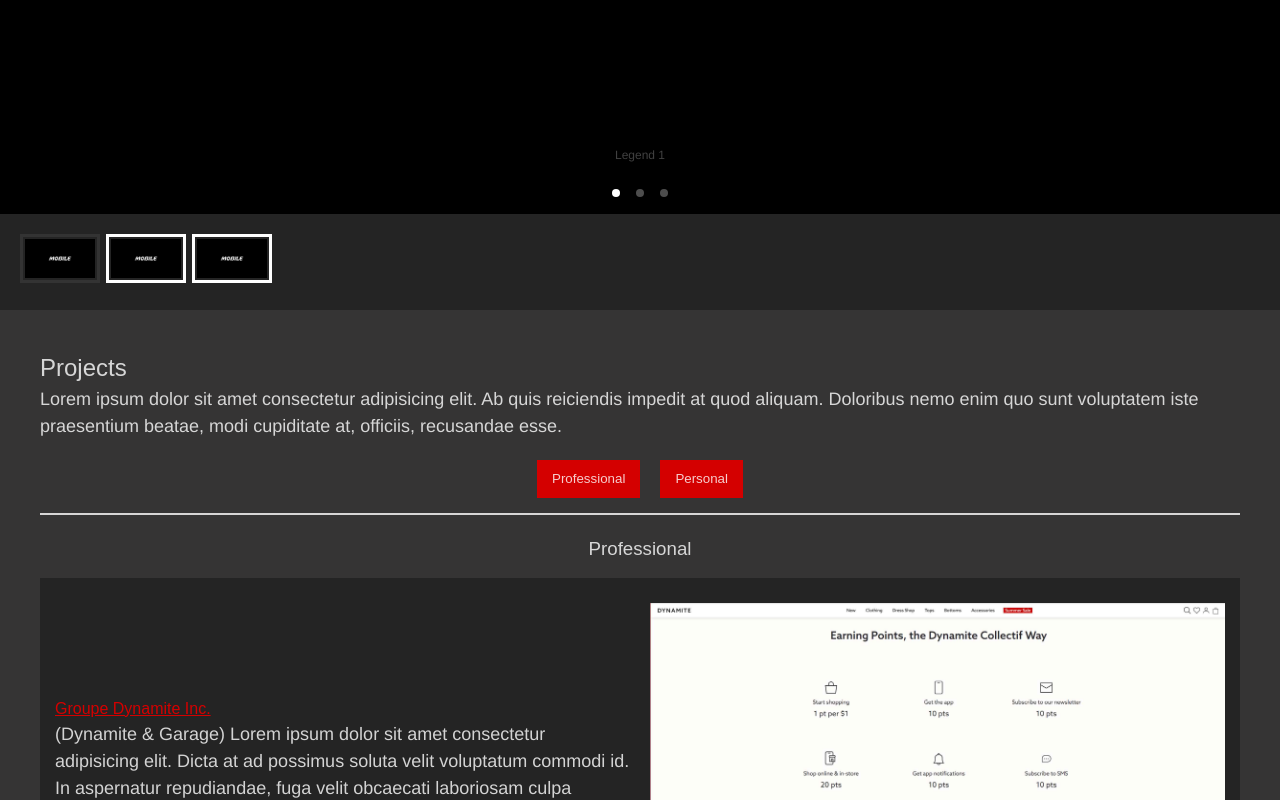
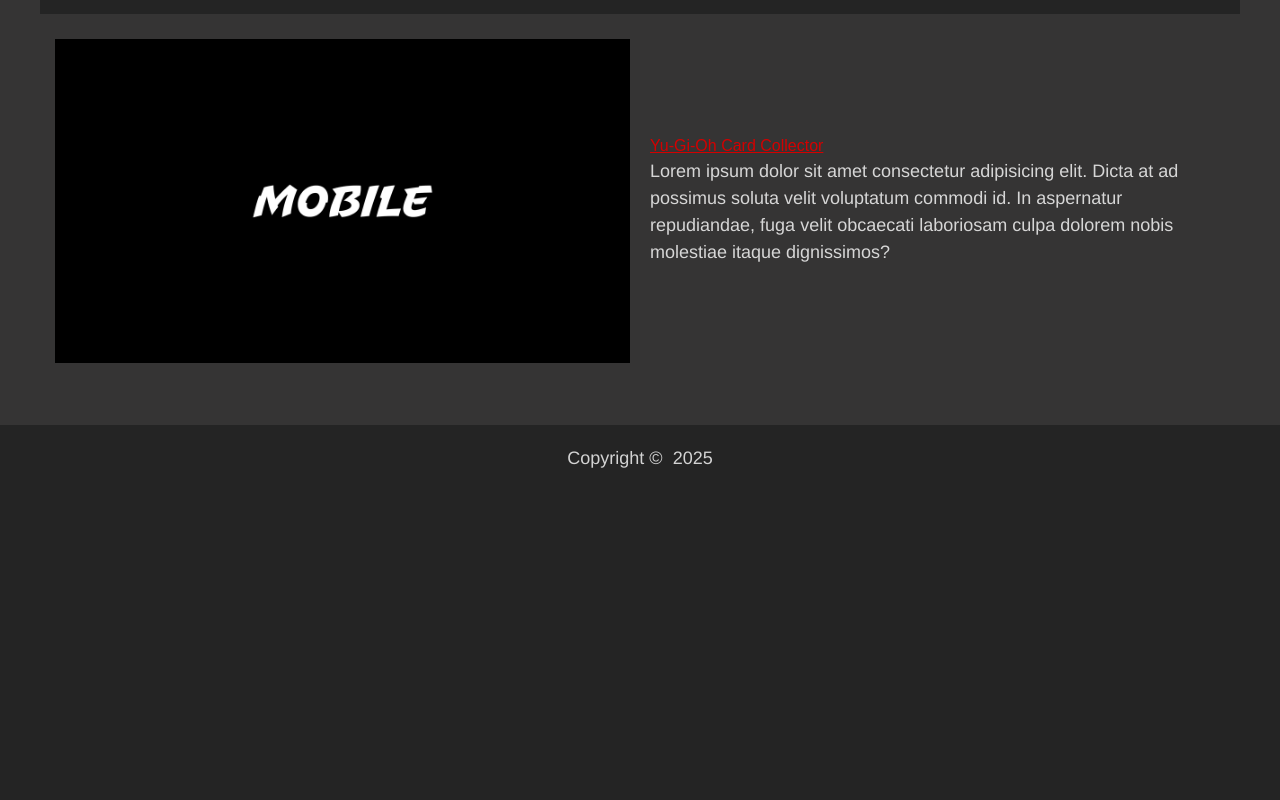
Before and after one commit to LordSahvith/CalebMckays, a React (Vite) app: page / in a window 1280 px wide. Shown: the part 1660-2460 px from the top of the page. After the commit the page ends 2152 px from the top, so only its background shows below. Built offline with nearby package versions, Linux system fonts and the light colour scheme; a web font is replaced by a local one.

Commit message:
separate experience from projects

```diff
--- a/src/App.jsx
+++ b/src/App.jsx
@@ -3,7 +3,7 @@ import Hero from "./components/layout/hero/Hero";
 import About from "./components/layout/about/About";
 import Projects from "./components/layout/projects/Projects";
 import Footer from "./components/layout/footer/Footer";
-import DemoCarousel from "./components/slider/slider-test2";
+// import DemoCarousel from "./components/slider/slider-test2";
 
 function App() {
   return (
@@ -11,7 +11,7 @@ function App() {
       <main>
         <Hero />
         <About />
-        <DemoCarousel />
+        {/* <DemoCarousel /> */}
         <Projects />
         <Footer />
       </main>
--- a/src/components/layout/projects/Personal.jsx
+++ b/src/components/layout/projects/Personal.jsx
@@ -1,14 +1,23 @@
-import ProjectTemplate from "./ProjectTemplate";
-import { personalProjects } from "./data/projects";
+import projects from "./data/projects";
 
 function PersonalProjects() {
-  return (
-    <>
-      <h3>Personal</h3>
-
-      <ProjectTemplate projects={personalProjects} />
-    </>
-  );
+  return projects.map((project) => (
+    <section className="project checker-board" key={project.title}>
+      <div>
+        <h4>
+          <a href={project.url} target="_blank">
+            {project.title}
+          </a>
+        </h4>
+        <p>{project.content}</p>
+      </div>
+      <div>
+        <a href={project.url} target="_blank">
+          <img src={project.image.src} alt={project.image.alt} />
+        </a>
+      </div>
+    </section>
+  ));
 }
 
 export default PersonalProjects;
--- a/src/components/layout/projects/Projects.jsx
+++ b/src/components/layout/projects/Projects.jsx
@@ -1,18 +1,7 @@
 import "./Projects.css";
 import PersonalProjects from "./Personal";
-import ProfessionalProjects from "./Professional";
-import { useState } from "react";
-
-const PROFESSIONAL_TEXT = "Professional";
-const PERSONAL_TEXT = "Personal";
 
 function Projects() {
-  const [projectType, setProjectType] = useState(PROFESSIONAL_TEXT);
-
-  const toggleProject = (type) => {
-    setProjectType(type);
-  };
-
   return (
     <section className="projects-section">
       <div className="projects-text">
@@ -26,20 +15,7 @@ function Projects() {
       </div>
 
       <div className="projects">
-        <div className="project-buttons">
-          <button onClick={() => toggleProject(PROFESSIONAL_TEXT)}>
-            {PROFESSIONAL_TEXT}
-          </button>
-          <button onClick={() => toggleProject(PERSONAL_TEXT)}>
-            {PERSONAL_TEXT}
-          </button>
-        </div>
-
-        {projectType === PROFESSIONAL_TEXT ? (
-          <ProfessionalProjects />
-        ) : (
-          <PersonalProjects />
-        )}
+        <PersonalProjects />
       </div>
     </section>
   );
--- a/src/components/layout/projects/data/projects.js
+++ b/src/components/layout/projects/data/projects.js
@@ -1,63 +1,27 @@
-import HeroImage from "/images/Hero-Image-Mobile.jpg";
-import DynamiteLoyalty from "/images/projects/groupe-dynamite/loyalty-points.jpg";
-import Cricut from "/images/projects/cricut/cricut.jpg";
-import CricutHeatGuide from "/images/projects/cricut/cricut-heat-guide.jpg";
-import GreenPigFood from "/images/projects/green-pig-pub/food-menu-table-view.jpg";
+import YuGiOhImage from "/images/Hero-Image-Mobile.jpg";
+import GreenPigFoodImage from "/images/projects/green-pig-pub/food-menu-table-view.jpg";
 
-const personalProjects = [
+const projects = [
+  {
+    title: "The Green Pig Pub (Freelance)",
+    content:
+      "Lorem ipsum dolor sit amet consectetur adipisicing elit. Dicta at ad possimus soluta velit voluptatum commodi id. In aspernatur repudiandae, fuga velit obcaecati laboriosam culpa dolorem nobis molestiae itaque dignissimos? ",
+    image: {
+      src: GreenPigFoodImage,
+      alt: "Image of Some of The Green Pig Pub's Food",
+    },
+    url: "https://lordsahvith.github.io/green-pig-pub/index.html",
+  },
   {
     title: "Yu-Gi-Oh Card Collector",
     content:
       "Lorem ipsum dolor sit amet consectetur adipisicing elit. Dicta at ad possimus soluta velit voluptatum commodi id. In aspernatur repudiandae, fuga velit obcaecati laboriosam culpa dolorem nobis molestiae itaque dignissimos? ",
     image: {
-      src: HeroImage,
+      src: YuGiOhImage,
       alt: "Image of Yu-Gi-Oh Card Colletor Project",
     },
     url: "/",
   },
 ];
 
-const professionalProjects = [
-  {
-    title: "Groupe Dynamite Inc.",
-    content:
-      "(Dynamite & Garage) Lorem ipsum dolor sit amet consectetur adipisicing elit. Dicta at ad possimus soluta velit voluptatum commodi id. In aspernatur repudiandae, fuga velit obcaecati laboriosam culpa dolorem nobis molestiae itaque dignissimos? ",
-    image: {
-      src: DynamiteLoyalty,
-      alt: "Image of Groupe Dynamite Website",
-    },
-    url: "https://www.dynamiteclothing.com/",
-  },
-  {
-    title: "Cricut",
-    content:
-      "Lorem ipsum dolor sit amet consectetur adipisicing elit. Dicta at ad possimus soluta velit voluptatum commodi id. In aspernatur repudiandae, fuga velit obcaecati laboriosam culpa dolorem nobis molestiae itaque dignissimos? ",
-    image: {
-      src: Cricut,
-      alt: "Image of The Cricut Maker Page",
-    },
-    url: "https://cricut.com/",
-  },
-  {
-    title: "Cricut Heat Guide",
-    content:
-      "Lorem ipsum dolor sit amet consectetur adipisicing elit. Dicta at ad possimus soluta velit voluptatum commodi id. In aspernatur repudiandae, fuga velit obcaecati laboriosam culpa dolorem nobis molestiae itaque dignissimos? ",
-    image: {
-      src: CricutHeatGuide,
-      alt: "Image of The Cricut Heat Guide Page",
-    },
-    url: "https://cricut.com/heatguide",
-  },
-  {
-    title: "The Green Pig Pub (Freelance)",
-    content:
-      "Lorem ipsum dolor sit amet consectetur adipisicing elit. Dicta at ad possimus soluta velit voluptatum commodi id. In aspernatur repudiandae, fuga velit obcaecati laboriosam culpa dolorem nobis molestiae itaque dignissimos? ",
-    image: {
-      src: GreenPigFood,
-      alt: "Image of Some of The Green Pig Pub's Food",
-    },
-    url: "https://lordsahvith.github.io/green-pig-pub/index.html",
-  },
-];
-
-export { personalProjects, professionalProjects };
+export default projects;
--- a/src/components/slider/slider-test2.jsx
+++ b/src/components/slider/slider-test2.jsx
@@ -1,12 +1,14 @@
 import "react-responsive-carousel/lib/styles/carousel.min.css"; // requires a loader
 import { Carousel } from "react-responsive-carousel";
+import ProfessionalProjects from "../layout/projects/Professional";
+import PersonalProjects from "../layout/projects/Personal";
 
 import MobileImage from "/images/Hero-Image-Mobile.jpg";
 
 function DemoCarousel() {
   return (
     <Carousel>
-      <div>
+      {/* <div>
         <img src={MobileImage} />
         <p className="legend">Legend 1</p>
       </div>
@@ -17,7 +19,9 @@ function DemoCarousel() {
       <div>
         <img src={MobileImage} />
         <p className="legend">Legend 3</p>
-      </div>
+      </div> */}
+      <ProfessionalProjects />
+      <PersonalProjects />
     </Carousel>
   );
 }
```
Also changed, not shown: src/components/layout/experience/data/experience.js (added, +22 -0 lines).
